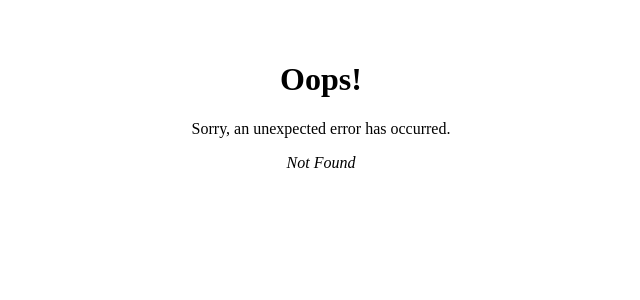
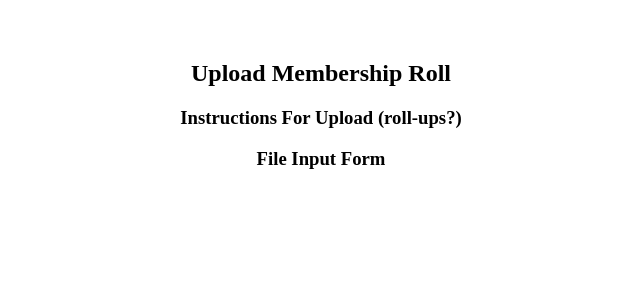
Before and after one commit to clstevenson/VMST-Website, a React (Vite) app in the folder client/: page /upload in a window 1280 px wide. Before the commit this address had no page. Shown: the top 300 px of the page, without its empty margins (319-959 px from the left). Built offline with nearby package versions, Linux system fonts and the light colour scheme.

Commit message:
Set up Upload route and page

```diff
--- /dev/null
+++ b/client/src/pages/UploadMembers.jsx
@@ -0,0 +1,16 @@
+import Auth from '../utils/auth';
+
+const UploadMembers = () => {
+
+  return (
+    <>
+      <h2>Upload Membership Roll</h2>
+
+      <h3>Instructions For Upload (roll-ups?)</h3>
+
+      <h3>File Input Form</h3>
+    </>
+  );
+};
+
+export default UploadMembers;
```
Also changed, not shown: client/src/main.jsx (+6 -2 lines).
